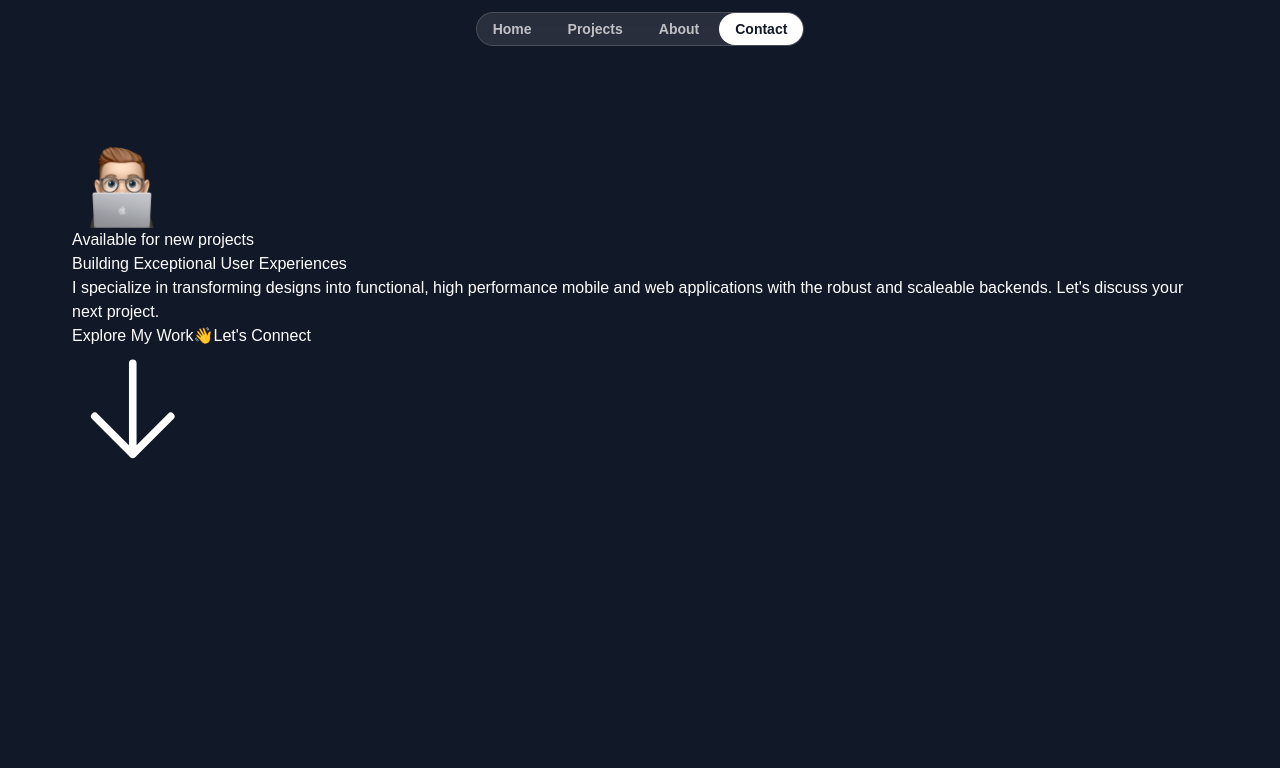
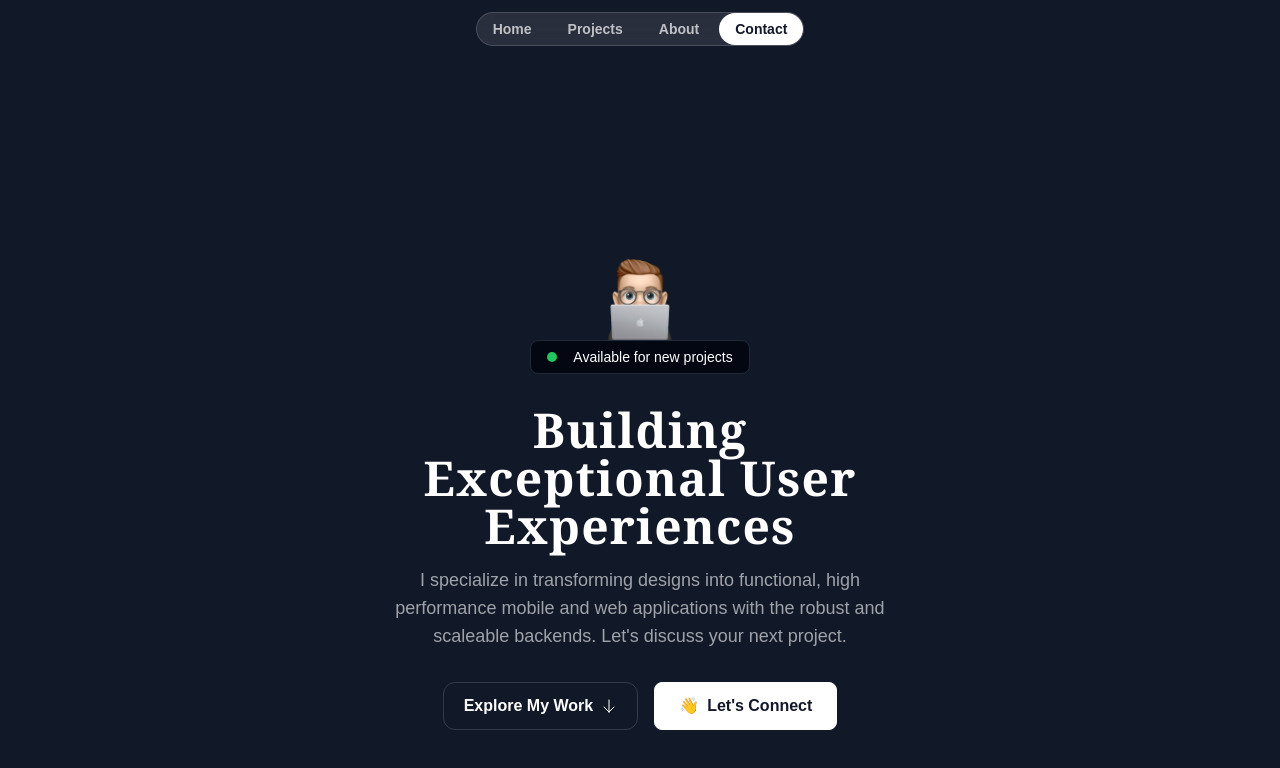
Before and after one commit to da-war/dawrish-portfolio, a Next.js app: page / in a window 1280 px wide. Shown: the top 768 px of the page. Built offline with nearby package versions, Linux system fonts and the light colour scheme; a web font is replaced by a local one.

Commit message:
Hero section content completed

```diff
--- a/src/sections/Hero.tsx
+++ b/src/sections/Hero.tsx
@@ -4,23 +4,27 @@ import memojiImage from "../assets/images/memoji-computer.png"
 import ArrowDown from '../assets/icons/arrow-down.svg'
 
 export const HeroSection = () => {
-  return <div className="py-32">
+  return <div className="py-32 md:py-48 lg:py-60">
    <div className="container">
+    <div className="flex flex-col items-center">
     <Image src={memojiImage} alt="Memoji" className="size-[100px]" />
-    <div>
-      <div></div>
-      <div>Available for new projects</div>
+    <div className="bg-gray-950 border border-gray-800 px-4 py-1.5 inline-flex items-center gap-4 rounded-lg">
+      <div className="bg-green-500 size-2.5 rounded-full"></div>
+      <div className="text-sm font-medium">Available for new projects</div>
     </div>
-    <h1>Building Exceptional User Experiences</h1>
-    < p>I specialize in transforming designs into functional, high performance mobile and web applications with the robust and scaleable backends. Let's discuss your next project.</p>
-    <div>
-      <button>
-        <span>Explore My Work</span>
-        <ArrowDown />
+    </div>
+  <div className="max-w-lg mx-auto">
+  <h1 className="font-serif text-3xl text-center mt-8 tracking-wide md:text-5xl md:font-bold">Building Exceptional User Experiences</h1>
+  <p className="mt-4 text-center text-white/60 md:text-lg">I specialize in transforming designs into functional, high performance mobile and web applications with the robust and scaleable backends. Let's discuss your next project.</p>
+  </div>
+    <div className="flex md:flex-row sm:flex-col md:justify-center items-center mt-8 gap-4">
+      <button className="inline-flex items-center gap-2 border border-white/15 px-5 h-12 rounded-xl">
+        <span className="font-semibold ">Explore My Work</span>
+        <ArrowDown className="size-4" />
       </button>
-      <button>
+      <button className="inline-flex items-center gap-2 border border-white bg-white text-gray-900 px-6 h-12 rounded-lg">
         <span>👋</span>
-        <span>Let's Connect</span>
+        <span className="font-semibold">Let's Connect</span>
 
       </button>
     </div>
```
